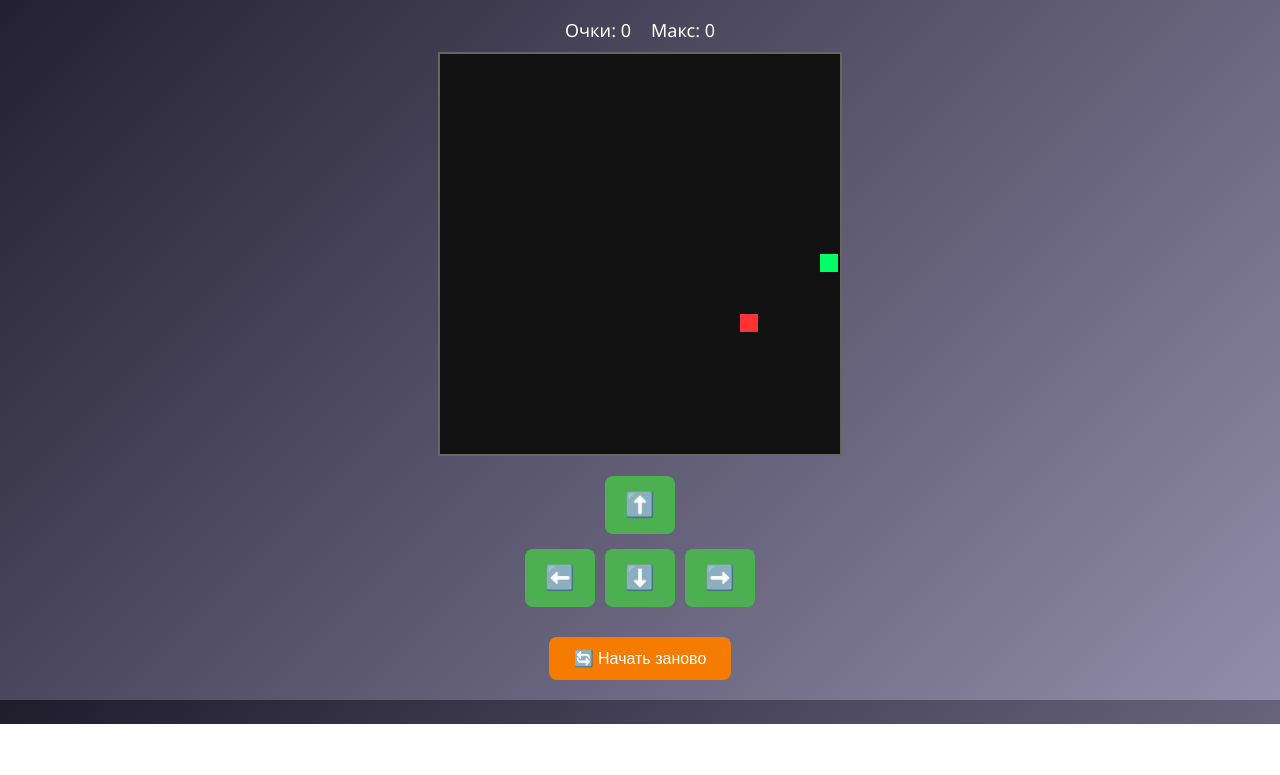
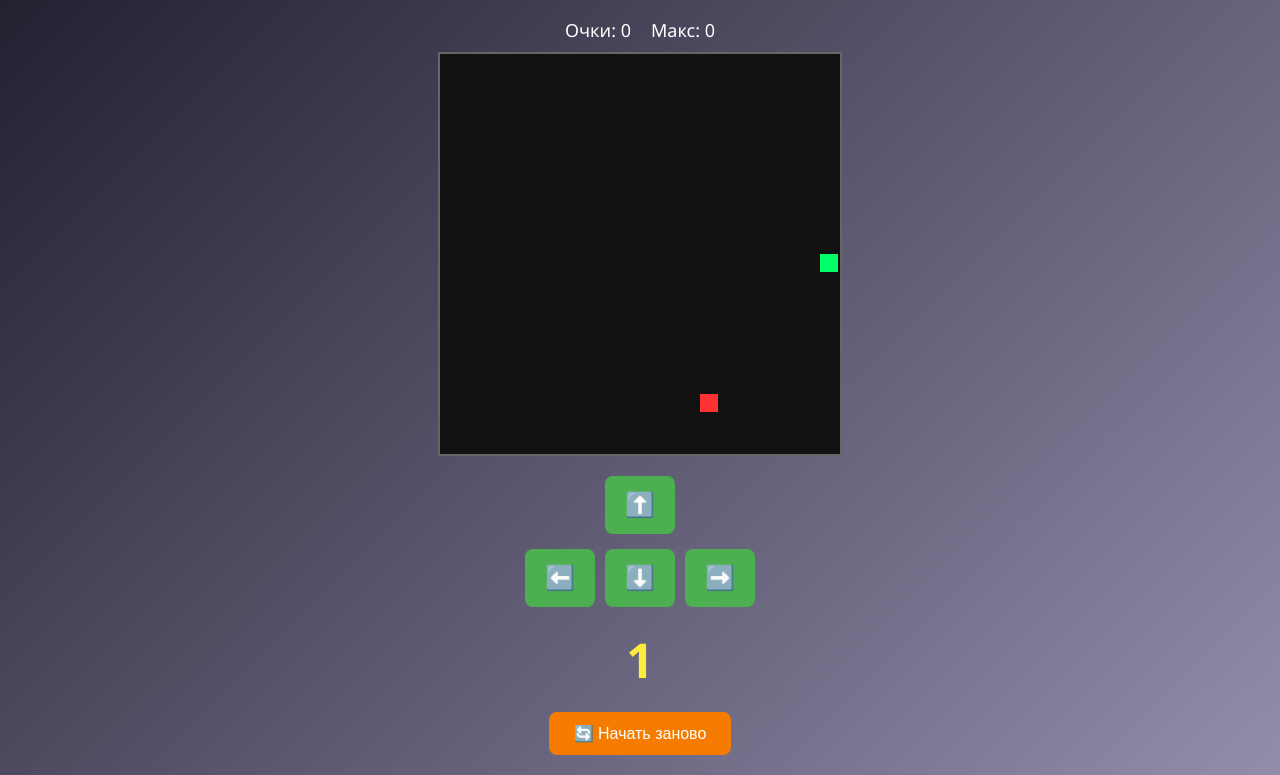
Before and after one commit to Fallen1371/snakegametg, a plain HTML site: page index.html in a window 1280 px wide. Both pictures are taken after a click on the button "🔄 Начать заново". Shown: the part 76-851 px from the top of the page. Before the commit the page ends 800 px from the top, so only its background shows below. Drawn offline with Linux system fonts and the light colour scheme.

Commit message:
Add files via upload

```diff
--- a/index.html
+++ b/index.html
@@ -26,7 +26,11 @@
     </div>
   </div>
 
+  <!-- Отсчёт -->
+  <div id="countdown" class="hidden">3</div>
+
   <button id="restartBtn">🔄 Начать заново</button>
+
   <script src="script.js"></script>
 </body>
 </html>
--- a/script.js
+++ b/script.js
@@ -5,6 +5,7 @@ const scoreEl = document.getElementById("score");
 const highscoreEl = document.getElementById("highscore");
 const restartBtn = document.getElementById("restartBtn");
 const controlButtons = document.querySelectorAll(".ctrl-btn");
+const countdownEl = document.getElementById("countdown");
 
 const gridSize = 20;
 const tileCount = canvas.width / gridSize;
@@ -105,14 +106,34 @@ function handleKey(e) {
   }
 }
 
+// Отсчёт перед запуском
+function startCountdown(callback) {
+  let count = 3;
+  countdownEl.textContent = count;
+  countdownEl.classList.remove("hidden");
+
+  const interval = setInterval(() => {
+    count--;
+    if (count > 0) {
+      countdownEl.textContent = count;
+    } else {
+      clearInterval(interval);
+      countdownEl.classList.add("hidden");
+      callback(); // запускаем игру
+    }
+  }, 1000);
+}
+
 // События
 document.addEventListener("keydown", handleKey);
-restartBtn.addEventListener("click", () => initGame());
-
 controlButtons.forEach(btn => {
   btn.addEventListener("click", () => {
     handleDirection(btn.dataset.dir);
   });
+});
+restartBtn.addEventListener("click", () => {
+  running = false;
+  startCountdown(initGame);
 });
 
 // Старт
--- a/style.css
+++ b/style.css
@@ -68,3 +68,15 @@ canvas {
 #restartBtn:hover {
   background-color: #ef6c00;
 }
+
+#countdown {
+  font-size: 48px;
+  font-weight: bold;
+  margin-top: 15px;
+  color: #ffeb3b;
+  transition: all 0.3s ease;
+}
+
+.hidden {
+  display: none;
+}
```
